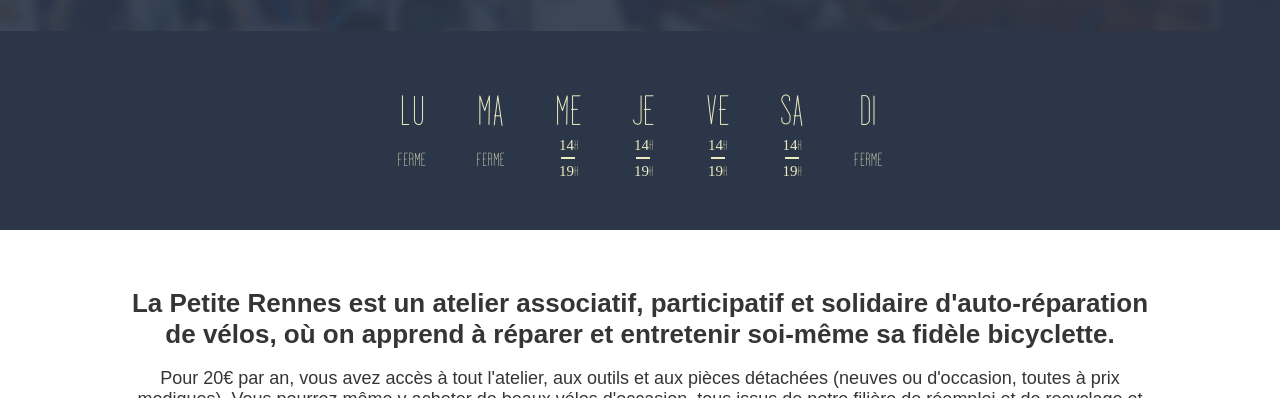
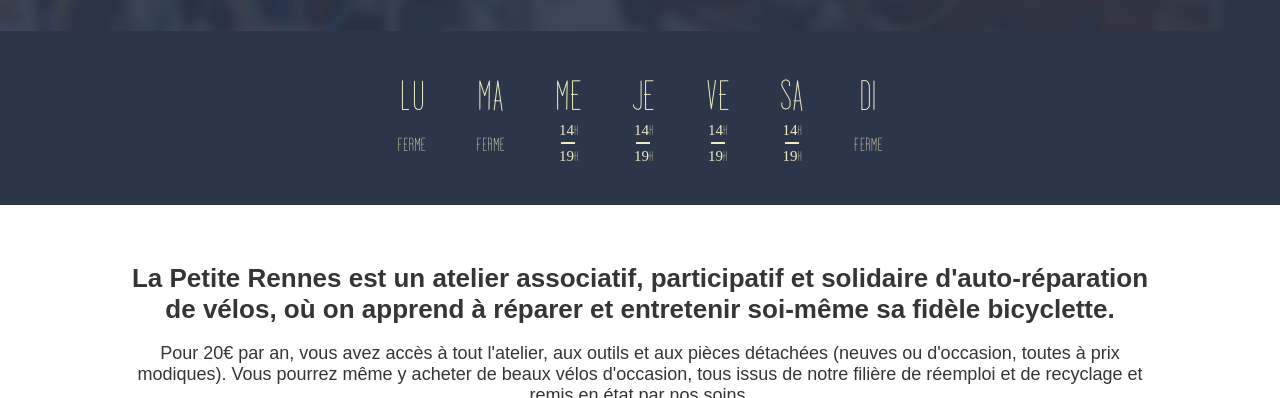
Before and after one commit to cellebrek/lapetiterennes, a plain HTML site: page index.html in a window 1280 px wide. Shown: the part 402-800 px from the top of the page. Drawn offline with nearby package versions, Linux system fonts and the light colour scheme.

Commit message:
Update style

```diff
--- a/index.html
+++ b/index.html
@@ -131,7 +131,7 @@
 
 		  function setOpenStatus(isOpen) {
 		    console.log('open');
-		    $('#l-home__opening-wrapper').addClass("is-active");
+		    $('.l-home__opening-wrapper').addClass("is-active");
 		  }
 		});
         </script>
--- a/styles.css
+++ b/styles.css
@@ -93,7 +93,7 @@
 
 .m-info {
     background: white;
-    padding: 40px 10% 50px 10%;
+    padding: 40px 10% 45px 10%;
     margin-bottom: 30px;
     color: #353535;
 }
@@ -115,7 +115,7 @@
 }
 
 .m-calendar__list {
-    padding: 40px 0;
+    padding: 25px 0 30px 0;
     margin: 0;
     list-style-type: none;
     font-size: 0;
```
